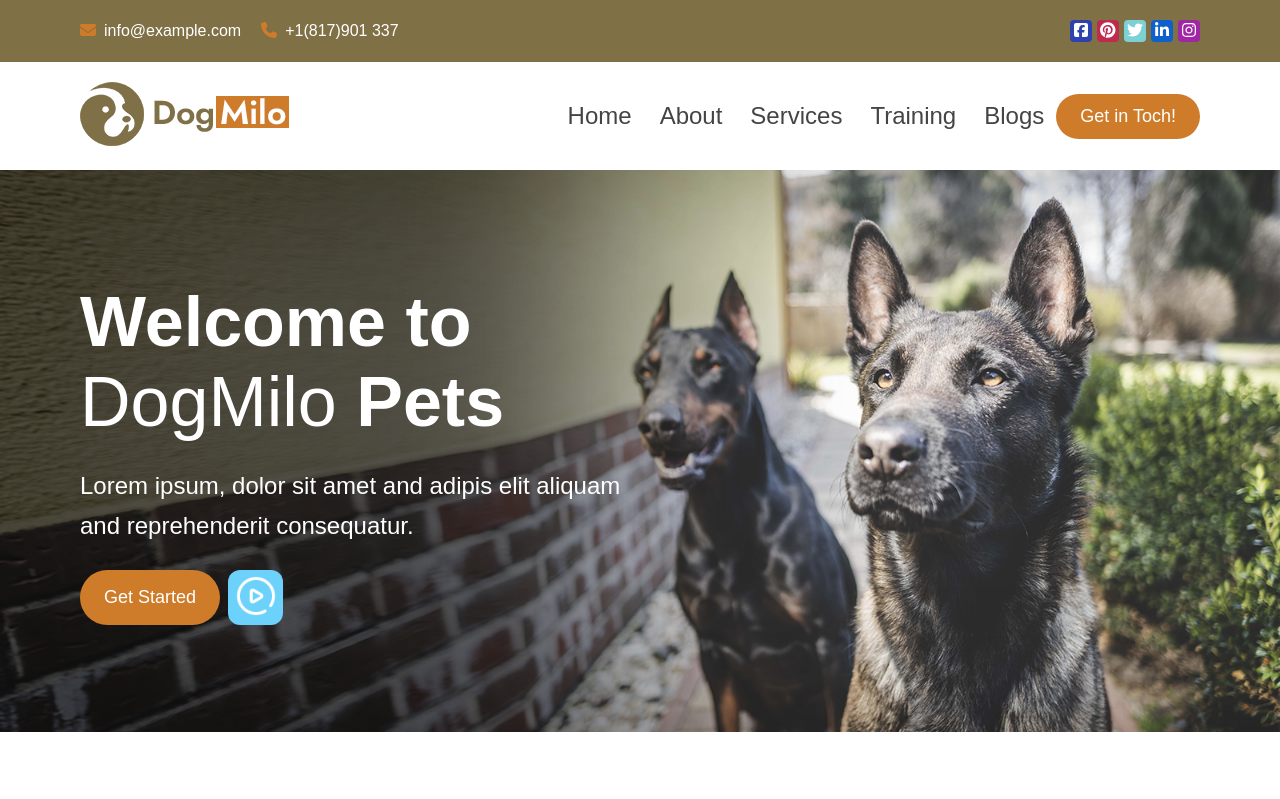
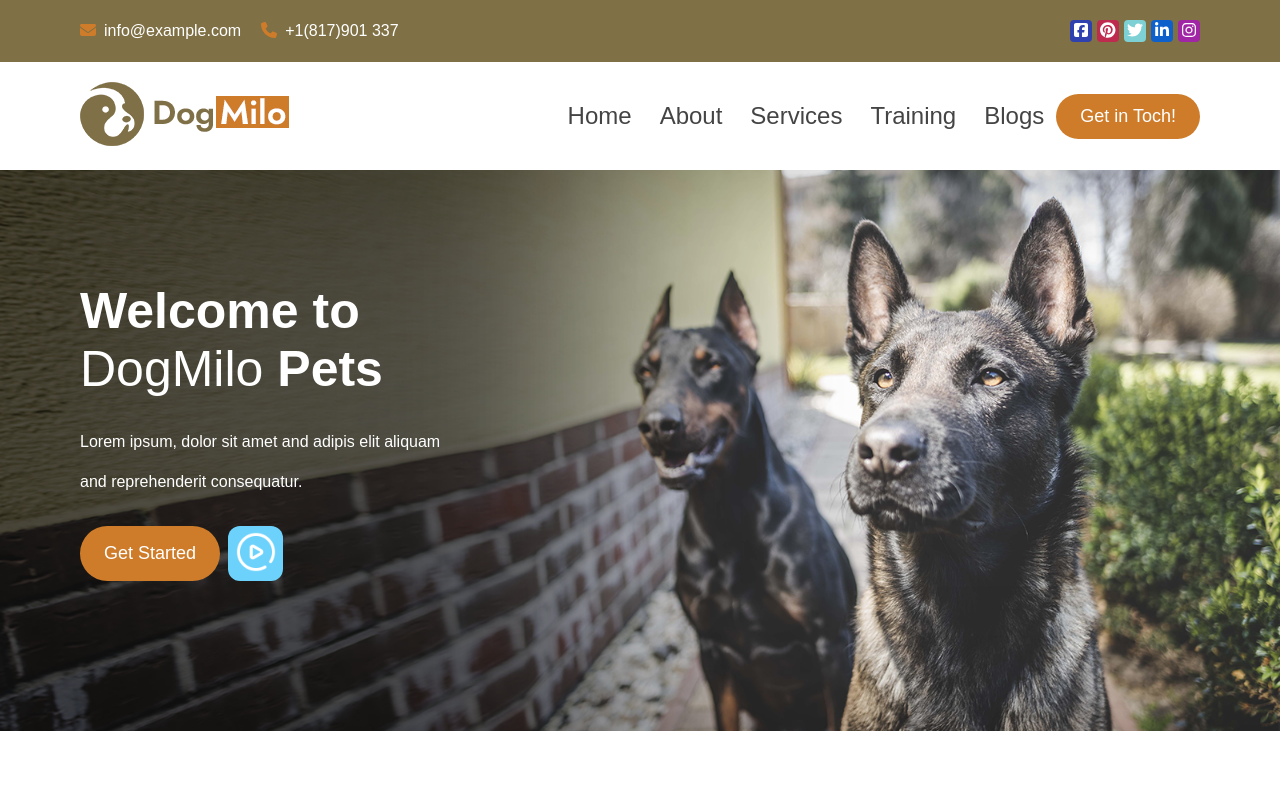
Before and after one commit to Marcomagnano93/proj-html-vuejs, a Vue app: page / in a window 1280 px wide. Shown: the top 799 px of the page. Built offline with nearby package versions, Linux system fonts and the light colour scheme.

Commit message:
Refact: hero background, removed position absolute

```diff
--- a/src/components/AppHero.vue
+++ b/src/components/AppHero.vue
@@ -3,8 +3,7 @@
 </script>
 
 <template>
-    <div class="container-100 btm-spacing">
-        <img class="hero-img absolute" src="../../public/img/hero.png" alt="">
+    <div class="container-100 hero-background">
         <div class="hero container">
             <!-- hero text -->
             <h1>Welcome to <br> <span>DogMilo</span> Pets</h1>
@@ -21,13 +20,15 @@
 </template>
 
 <style scoped>
-.hero-img {
-    object-fit: cover;
-    width: 100%;
+.hero-background{
+    background-image: url(../../public/img/hero.png);
+    background-repeat: no-repeat;
+    background-size: cover;
+    padding-bottom: 150px;
+    margin-bottom: 70px;
 }
 
 .hero {
-    position: sticky;
     color: white;
     display: flex;
     flex-direction: column;
@@ -35,7 +36,7 @@
 }
 
 h1{
-    font-size: 70px;
+    font-size: 50px;
     font-weight: 600;
     padding-top: 10%;
 }
@@ -45,7 +46,7 @@ h1 span {
 }
 
 p {
-    font-size: 24px;
+    font-size: 16px;
     line-height: 40px;
 }
 
```
